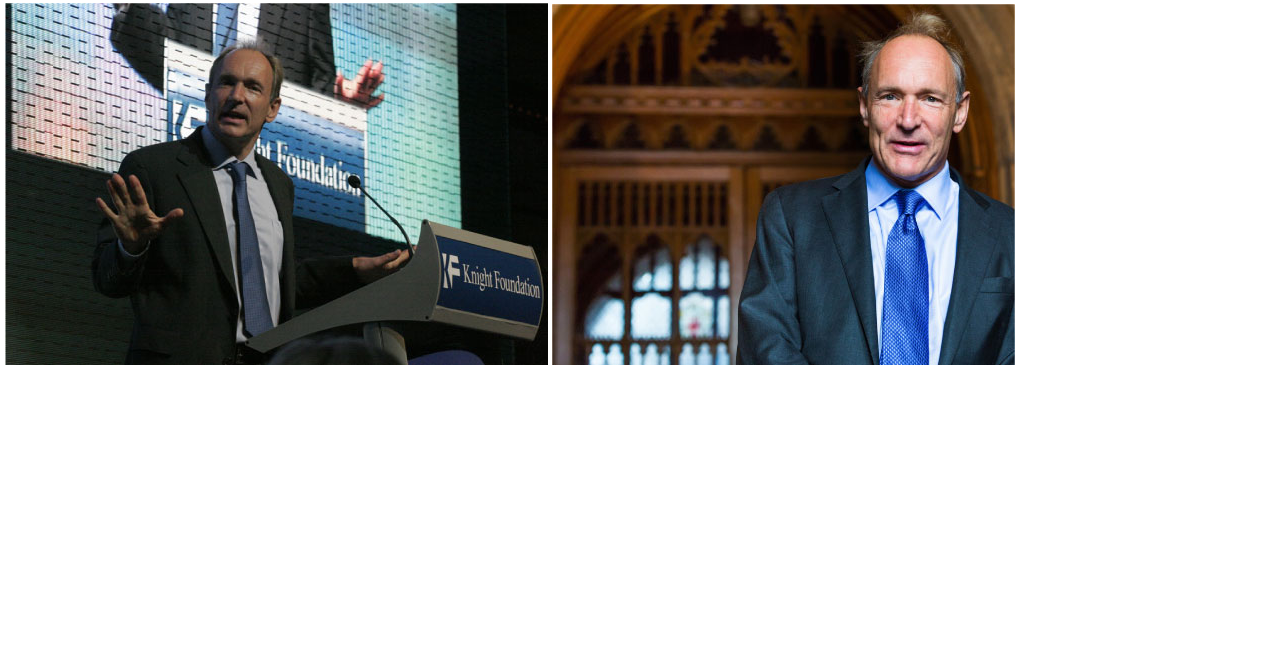
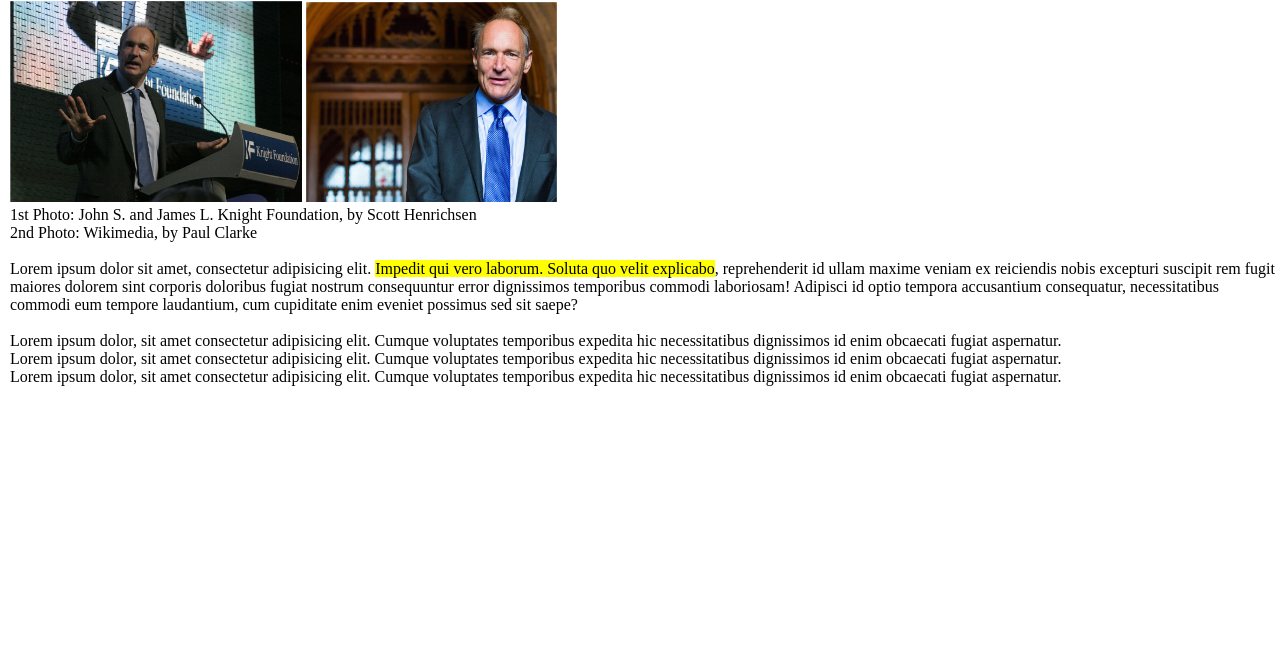
Before and after one commit to DoriaFabio/html-css-booleaner, a plain HTML site: page index.html in a window 1280 px wide. Shown: the part 151-800 px from the top of the page. Drawn offline with Linux system fonts and the light colour scheme.

Commit message:
add p to index (main)

```diff
--- a/index.html
+++ b/index.html
@@ -18,15 +18,35 @@
         <img class="sizeimage" src="./immagini/logo.svg" alt="logo Booleaner">
     </header>
     <main>
-        <h1 class="Roboto.regular">Internet deve essere al servizio del "bene pubblico": il manifesto di Tim Berners-Lee</h1>
+        <h1 class="Roboto.regular">Internet deve essere al servizio del "bene pubblico": il manifesto di Tim Berners-Lee
+        </h1>
         <h3 class="gray">Scritto da <span class="bluecolor">The Booleaner</span></h3>
         <p class="gray">il 10/10/2020</p>
-    <section>
-        <img src="./immagini/tim-1.jpg" alt="Tim Berners-Lee Knight Foundation">
-        <img src="./immagini/tim-2.jpg" alt="Tim Berners-Lee">
-    </section>
-
-
+        <section>
+            <img src="./immagini/tim-1.jpg" alt="Tim Berners-Lee Knight Foundation" width="291.5" height="201">
+            <img src="./immagini/tim-2.jpg" alt="Tim Berners-Lee" width="251.5" height="200.5">
+            <p>1st Photo: John S. and James L. Knight Foundation, by Scott Henrichsen</p>
+            <p>2nd Photo: Wikimedia, by Paul Clarke</p>
+        </section>
+        <br>
+        <section>
+            <p>Lorem ipsum dolor sit amet, consectetur adipisicing elit. <span class="bkg-yellow">Impedit qui vero
+                    laborum. Soluta quo velit explicabo</span>, reprehenderit id ullam maxime veniam ex reiciendis nobis
+                excepturi suscipit rem fugit maiores dolorem sint corporis doloribus fugiat nostrum consequuntur error
+                dignissimos temporibus commodi laboriosam! Adipisci id optio tempora accusantium consequatur,
+                necessitatibus commodi eum tempore laudantium, cum cupiditate enim eveniet possimus sed sit saepe?</p>
+        </section>
+        <br>
+        <section>
+            <ul>
+                <li>Lorem ipsum dolor, sit amet consectetur adipisicing elit. Cumque voluptates temporibus expedita hic
+                    necessitatibus dignissimos id enim obcaecati fugiat aspernatur.</li>
+                <li>Lorem ipsum dolor, sit amet consectetur adipisicing elit. Cumque voluptates temporibus expedita hic
+                    necessitatibus dignissimos id enim obcaecati fugiat aspernatur.</li>
+                <li>Lorem ipsum dolor, sit amet consectetur adipisicing elit. Cumque voluptates temporibus expedita hic
+                    necessitatibus dignissimos id enim obcaecati fugiat aspernatur.</li>
+            </ul>
+        </section>
     </main>
     <footer>
 
--- a/style.css
+++ b/style.css
@@ -2,31 +2,39 @@
     margin: 0;
     padding: 0;
     box-sizing: border-box;
-    font-family: "Roboto", system-ui;
 }
+
 header {
     background-color: #4EA0FF;
     height: 75px;
-    width:100%;
+    width: 100%;
     background-image: url("./immagini/pattern.png");
     background-size: 20%, 100%;
 }
+
 .sizeimage {
     width: 10%;
     height: 100%;
     margin-left: 5px;
 }
+
 main {
-    margin-left: 5px;
+    margin-left: 10px;
 }
+
 .roboto-regular {
     font-family: "Roboto", system-ui;
     font-weight: 400;
     font-style: normal;
-  }
-  .gray {
+}
+
+.gray {
     color: #8E8E8E;
-  }
-  .bluecolor{
+}
+
+.bluecolor {
     color: #23AAE5;
-  }
+}
+.bkg-yellow {
+    background-color: yellow;
+}
```
